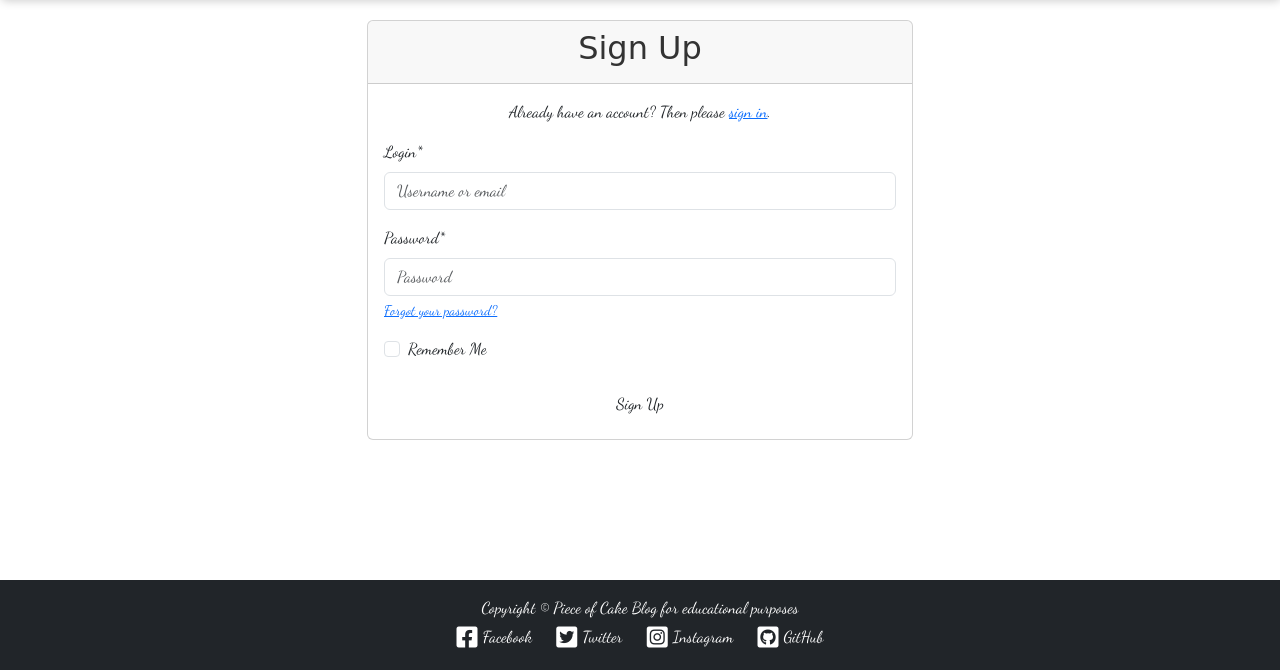
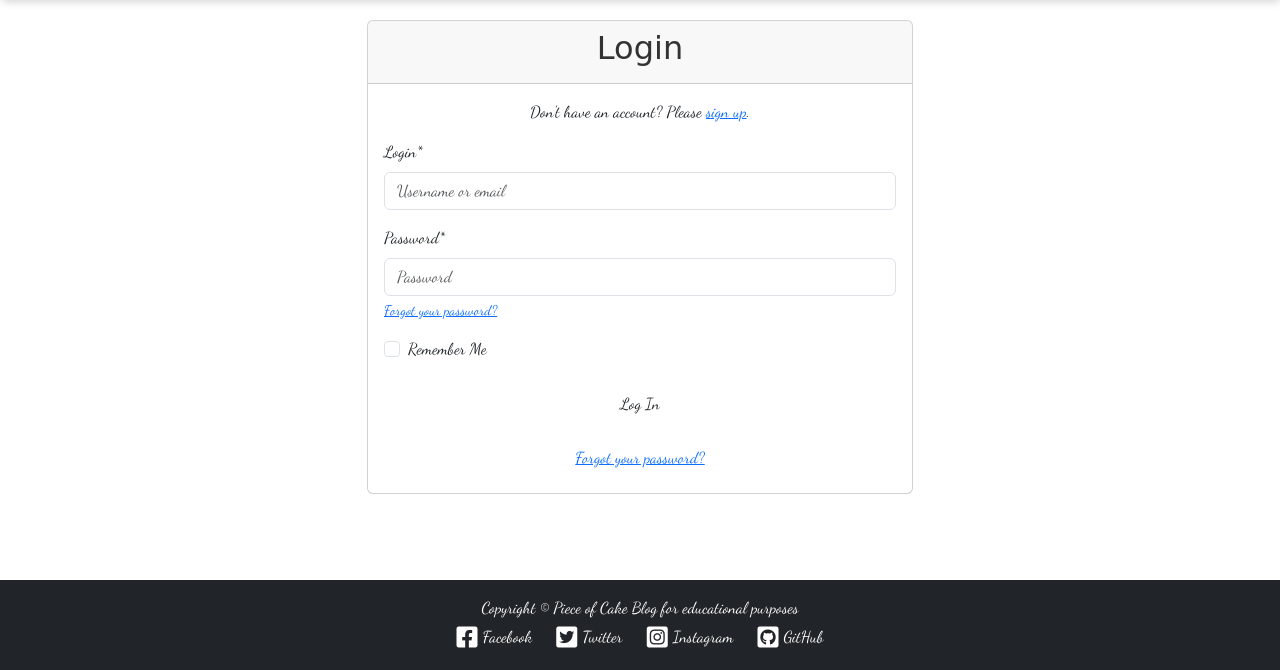
Before and after one commit to Cristina-Becheru/piece-of-cake-blog, a Django app: a page that uses templates/contains/header.html in a window 1280 px wide. Shown: the part 130-800 px from the top of the page. Run offline with Django 5.2, Linux system fonts and the light colour scheme; parts of the project's set-up code (start-up, migrations or seed data) failed here and were passed over; some libraries are stand-ins or nearby versions; some web fonts are replaced.

Commit message:
Implement 'Add Recipe' feature with form, URL patterns, and template, while fixing template errors and syntax issues.

```diff
--- a/piece_of_cake/urls.py
+++ b/piece_of_cake/urls.py
@@ -22,4 +22,5 @@ urlpatterns = [
     path('accounts/', include('allauth.urls')),
     path('djrichtextfield/', include('djrichtextfield.urls')),
     path('', include('home.urls')),
+    path('recipes', include('recipes.urls')),
 ]
--- a/recipes/forms.py
+++ b/recipes/forms.py
@@ -30,9 +30,9 @@ class RecipeForm(forms.ModelForm):
         labels = {
             "title": "Recipe Title",
             "description": "Description",
-            "ingredients": "Recipe Ingredients",
-            "instructions": "Recipe Instructions",
-            "image": "Recipe Image",
+            "ingredients": "Ingredients",
+            "instructions": "Instructions",
+            "image": "Image",
             "image_alt": "Describe Image",
             "cake_type": "Cake Type",
             "flavor": "Flavor",
--- a/recipes/urls.py
+++ b/recipes/urls.py
@@ -0,0 +1,6 @@
+from django.urls import path
+from .views import AddRecipe
+
+urlpatterns = [
+    path("add/", AddRecipe.as_view(), name="add_recipe"),
+]
--- a/recipes/views.py
+++ b/recipes/views.py
@@ -1,6 +1,9 @@
 from django.views.generic import CreateView
 
+from django.contrib.auth.mixins import LoginRequiredMixin
+
 from .models import Recipe
+from .forms import RecipeForm
 
 
 class AddRecipe(LoginRequiredMixin, CreateView):
--- a/templates/allauth/account/login.html
+++ b/templates/allauth/account/login.html
@@ -2,7 +2,7 @@
 
 {% load i18n %}
 
-{% block title %}{% trans "Signup" %}{% endblock %}
+{% block title %}{% trans "Login" %}{% endblock %}
 
 {% block content %}
 <div class="container">
@@ -10,21 +10,25 @@
     <div class="col-md-6">
       <div class="card border-pink">
         <div class="card-header bg-pink text-white text-center">
-          <h2>{% trans "Sign Up" %}</h2>
+          <h2>{% trans "Login" %}</h2>
         </div>
         <div class="card-body">
-          <p class="text-center">{% blocktrans %}Already have an account? Then please <a href="{{ login_url }}">sign in</a>.{% endblocktrans %}</p>
+          <p class="text-center">{% blocktrans %}Don't have an account? Please <a href="{{ signup_url }}">sign up</a>.{% endblocktrans %}</p>
 
-          <form method="post" action="{% url 'account_signup' %}">
+          <form method="post" action="{% url 'account_login' %}">
             {% csrf_token %}
             {{ form|crispy }}
             {% if redirect_field_value %}
               <input type="hidden" name="{{ redirect_field_name }}" value="{{ redirect_field_value }}" />
             {% endif %}
             <div class="form-group text-center mt-4">
-              <button type="submit" class="btn btn-pink w-50">{% trans "Sign Up" %}</button>
+              <button type="submit" class="btn btn-pink w-50">{% trans "Log In" %}</button>
             </div>
           </form>
+
+          <div class="text-center mt-3">
+            <a class="btn btn-link" href="{% url 'account_reset_password' %}">{% trans "Forgot your password?" %}</a>
+          </div>
         </div>
       </div>
     </div>
--- a/templates/contains/header.html
+++ b/templates/contains/header.html
@@ -19,7 +19,7 @@
                     <a class="nav-link" href="#">Recipes</a>
                 </li>
                 <li class="nav-item">
-                    <a class="nav-link" href="#">New Recipes</a>
+                    <a class="nav-link {% if url_name == 'add_recipe' %}active{% endif %}" href="{% url 'add_recipe' %}">New Recipes</a>
                 </li>
                 <li class="nav-item dropdown">
                     <a class="nav-link dropdown-toggle" href="#" role="button" data-bs-toggle="dropdown" aria-expanded="false">
```
Also changed, not shown: recipes/templates/recipes/add_recipe.html (+29 -0 lines), db.sqlite3.
